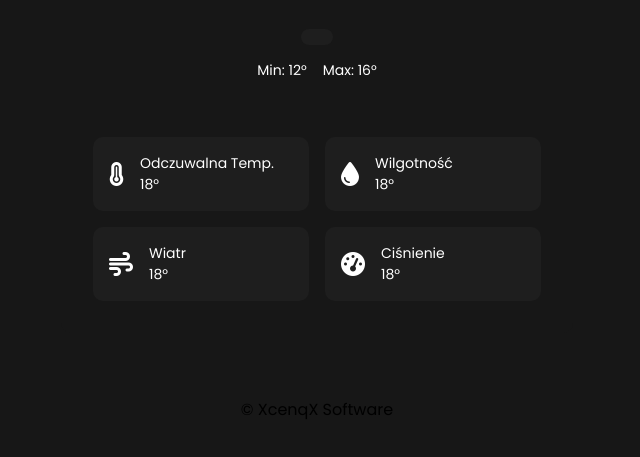
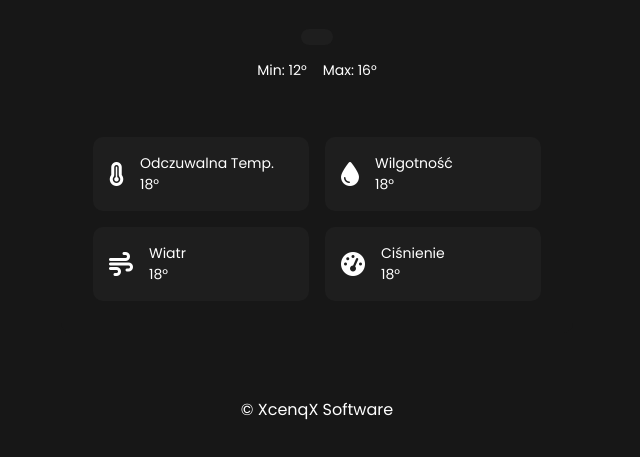
Before and after one commit to xcenqx/pogoda-pwa, a plain HTML site: page index.html in a window 1280 px wide. Shown: the part 153-610 px from the top of the page, without its empty margins (323-963 px from the left). Drawn offline with Linux system fonts and the light colour scheme; no server answers.

Commit message:
Update index.html

```diff
--- a/index.html
+++ b/index.html
@@ -64,7 +64,7 @@
                 </div>
             </div>
         </div>
-<footer style="text-align:center">&copy XcenqX Software</footer>
+<footer style="text-align:center;color:white;">&copy XcenqX Software</footer>
         <script src="https://kit.fontawesome.com/a692e1c39f.js" crossorigin="anonymous"></script>
     <script src="script.js"></script>
     <script>
```
